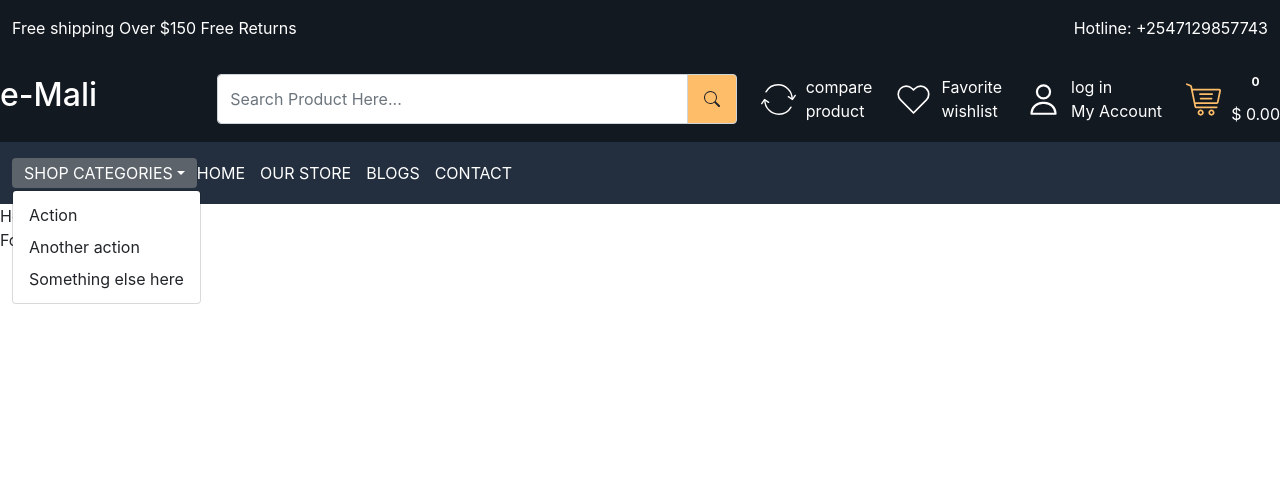
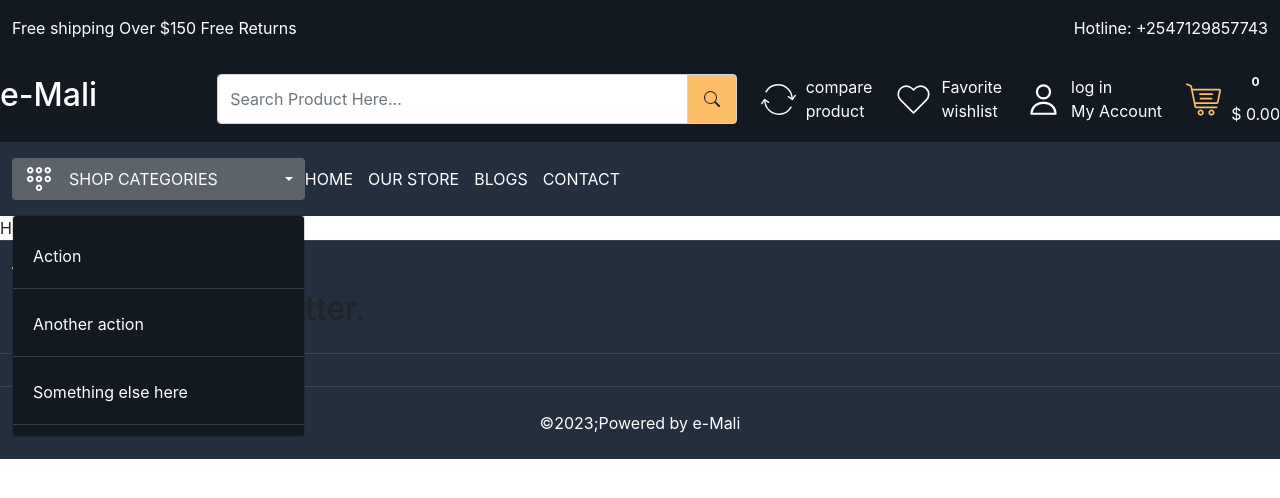
Before and after one commit to MtsumiAly/e-mali, a React (Create React App) app: page / in a window 1280 px wide. Both pictures are taken after a click on the button "SHOP CATEGORIES". Shown: the top 498 px of the page. Built offline with nearby package versions, Linux system fonts and the light colour scheme.

Commit message:
---footer section---

```diff
--- a/src/App.css
+++ b/src/App.css
@@ -75,4 +75,29 @@ a {
 .header-bottom .dropdown button:focus {
   box-shadow: none;
 }
+.header-bottom .dropdown-menu{
+  background-color: var(--color-131921);
+  width: 100%;
+  transform: translate3d(0px,57px,0px)!important;
+}
+/**styling the class drop down-items*/
+.header-bottom .dropdown-item{
+  padding: 20px;
+  margin-bottom: 3px;
+  border-bottom: 1px solid var(--color-3b4149);
+}
+.header-bottom .dropdown-item:hover{
+  background-color: transparent;
+  color: var(--color-febd69)!important;
+}
 /*Header part End Here */
+
+/*Footer part start Here**/
+footer{
+  background-color: var(--color-232f3e);
+}
+/**dividing the footer to 3 parts*/
+footer:not(:first-child) {
+  border-top: 1px solid rgb(255, 255, 255,0.1);
+}
+/*footer part end here**/
--- a/src/components/Footer.js
+++ b/src/components/Footer.js
@@ -1,7 +1,35 @@
 import React from 'react';
 
 const Footer = () => {
-  return <div>Footer</div>;
+  return (
+    // The first child element
+     <>
+    <footer className="py-3">
+    <div className="container-xxl">
+      <div className="row">
+        <div className="col-5">
+          <div className="footer-top-data d-flex gap-30 align-items-center"></div>
+          <img src='/images/newsletter.png' alt='newsletter'/>
+          <h2>Sign Up for Newsletter.</h2>
+        </div>
+        <div className="col-7"></div>
+      </div>
+    </div>
+    </footer>
+    <footer className="py-3"></footer>
+    <footer className="py-4">
+    <div className="container-xxl">
+      <div className="row">
+        <div className="col-12">
+          <p className="text-center mb-0 text-white">
+            &copy;{new Date().getFullYear()};Powered by e-Mali{""}
+          </p>
+        </div>
+      </div>
+    </div>
+    </footer>
+    </>
+  );
 };
 
 export default Footer;
--- a/src/components/Header.js
+++ b/src/components/Header.js
@@ -89,25 +89,32 @@ const Header = () => {
                 <div className="menu-buttom d-flex align-items-center gap-30">
                     <div>
                     <div class="dropdown">
-                    <button className="btn btn-secondary dropdown-toggle bg-trnsparent border-0 gap-15"
+                    <button className="btn btn-secondary dropdown-toggle bg-trnsparent border-0 gap-15  d-flex align-items-center"
                     type="button"
                     id="dropdownMenuButton1"
                     data-bs-toggle="dropdown"
                     aria-expanded="false"
                     >
-                    <image src="images/menu.svg" alt=""/>
-                    <span>Shop Categories</span>
+                    <img src="/images/menu.svg" alt=""/>
+                    <span className="me-5 d-inline-block">Shop Categories</span>
                      </button>
                     <ul class="dropdown-menu"
                     aria-labelledby="dropdownMenuButton1"
                     >
                     <li>
-                        <a class="dropdown-item" href="#">
-                            Action</a>
+                        <Link className="dropdown-item text-white" to="">
+                            Action
+                        </Link>
                     </li>
-                    <li><a class="dropdown-item" href="#">Another action</a>
+                    <li>
+                        <Link className="dropdown-item text-white" to="">
+                            Another action
+                        </Link>
                     </li>
-                    <li><a class="dropdown-item" href="#">Something else here</a>
+                    <li>
+                        <Link className="dropdown-item text-white" to="">
+                            Something else here
+                        </Link>
                     </li>
                     </ul>
                     </div>
```
Also changed, not shown: public/images/newsletter.png (added).
